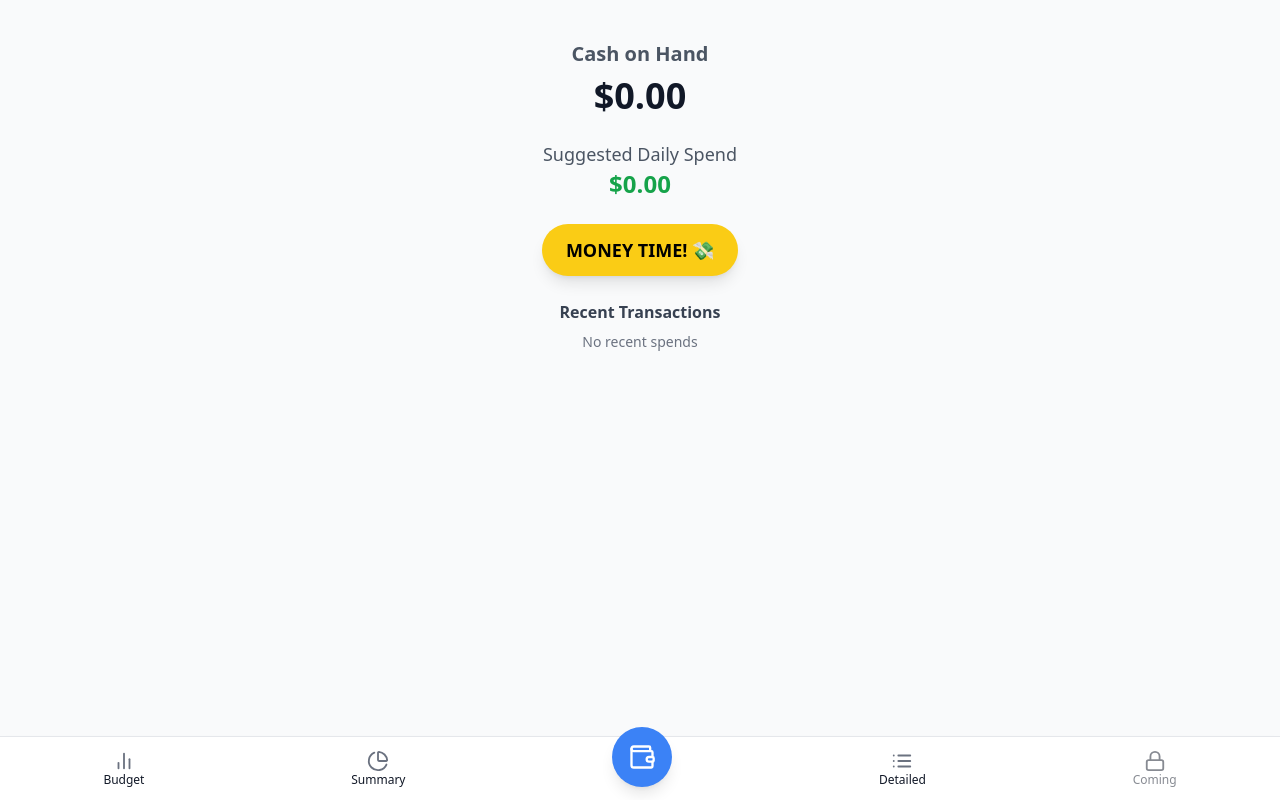
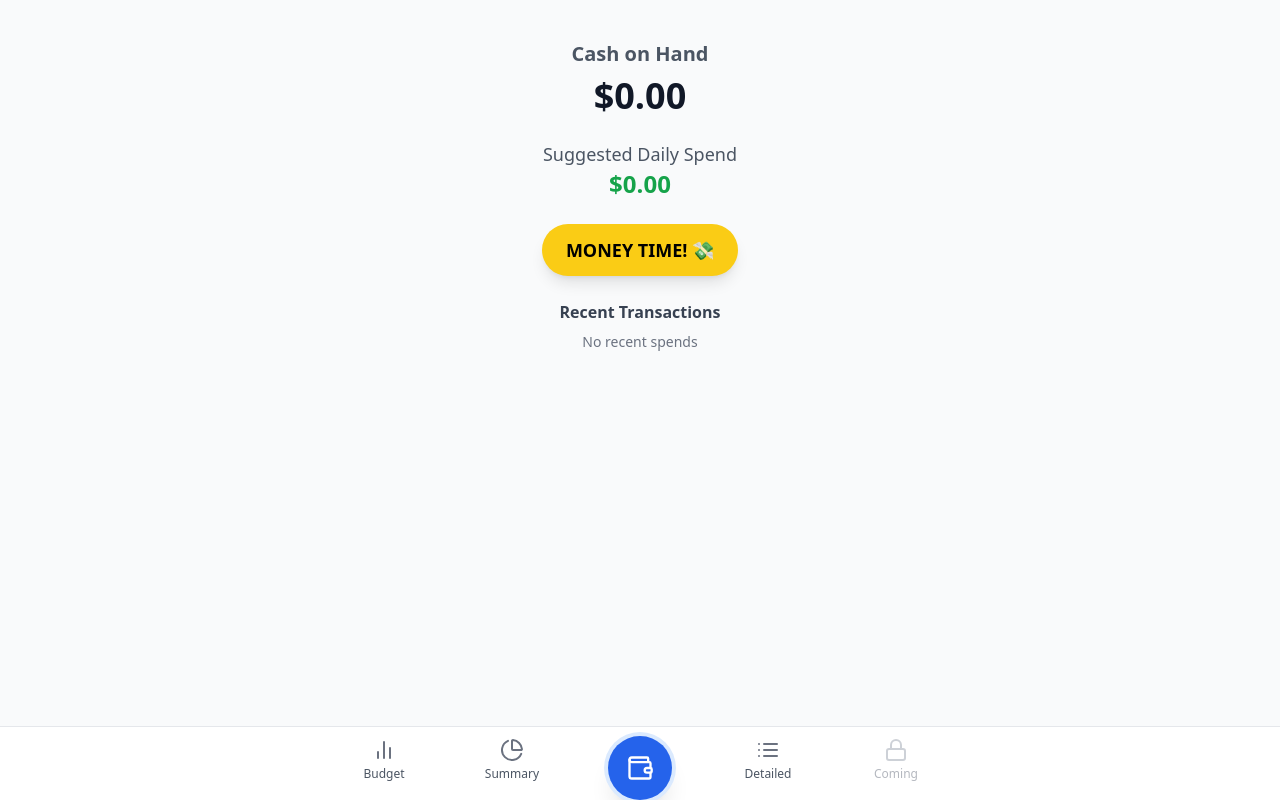
Before and after one commit to crampdg/expense-tracker, a React (Create React App) app: page / in a window 1280 px wide. Built offline with nearby package versions, Linux system fonts and the light colour scheme.

Commit message:
bottomnav ui update

```diff
--- a/src/components/ui/BottomNav.jsx
+++ b/src/components/ui/BottomNav.jsx
@@ -1,41 +1,195 @@
-import { Wallet, BarChart2, PieChart, List, Lock } from "lucide-react"
+import { useCallback, useMemo } from "react";
+import { Wallet, BarChart2, PieChart, List, Lock } from "lucide-react";
 
+/**
+ * BottomNav
+ *
+ * Props:
+ *  - active: "wallet" | "budget" | "summary" | "detailed" | "settings" | "coming"
+ *  - setActive: (key) => void
+ *
+ * Features:
+ *  - Large tap targets + iOS safe-area padding
+ *  - Clear active state (color + dot indicator)
+ *  - Accessible (role="tablist"/"tab", aria-selected, aria-labels)
+ *  - Keyboard arrows (← →) to switch tabs
+ *  - Raised center Wallet action
+ */
 export default function BottomNav({ active, setActive }) {
+  const items = useMemo(
+    () => [
+      { key: "budget", label: "Budget", Icon: BarChart2, disabled: false },
+      { key: "summary", label: "Summary", Icon: PieChart, disabled: false },
+      // Center "wallet" is rendered separately as a raised FAB-style button
+      { key: "detailed", label: "Detailed", Icon: List, disabled: false },
+      { key: "coming", label: "Coming", Icon: Lock, disabled: true },
+    ],
+    []
+  );
+
+  const keys = useMemo(() => ["budget", "summary", "wallet", "detailed", "coming"], []);
+
+  const handleKey = useCallback(
+    (e) => {
+      if (e.key !== "ArrowLeft" && e.key !== "ArrowRight") return;
+      e.preventDefault();
+      const current = keys.indexOf(active);
+      if (current === -1) return;
+
+      let nextIndex =
+        e.key === "ArrowRight"
+          ? (current + 1) % keys.length
+          : (current - 1 + keys.length) % keys.length;
+
+      // Skip disabled destination(s)
+      let guard = 0;
+      while (keys[nextIndex] === "coming" && guard++ < keys.length) {
+        nextIndex =
+          e.key === "ArrowRight"
+            ? (nextIndex + 1) % keys.length
+            : (nextIndex - 1 + keys.length) % keys.length;
+      }
+      setActive(keys[nextIndex]);
+    },
+    [active, keys, setActive]
+  );
+
+  const baseBtn =
+    "flex flex-col items-center justify-center gap-1 min-w-[64px] px-3 py-2 text-xs font-medium " +
+    "focus:outline-none focus-visible:ring-2 focus-visible:ring-blue-500 focus-visible:ring-offset-2 rounded-xl";
+
+  const inactiveIcon = "text-gray-500";
+  const activeIcon = "text-blue-600";
+  const inactiveText = "text-gray-600";
+  const activeText = "text-blue-700";
+
   return (
-    <nav className="fixed bottom-0 left-0 right-0 bg-white border-t shadow-md flex justify-around items-center h-16">
-
+    <nav
+      className="fixed bottom-0 left-0 right-0 z-50 bg-white/90 backdrop-blur border-t border-gray-200 h-[74px]
+                 pb-[env(safe-area-inset-bottom)]"
+      role="tablist"
+      aria-label="Primary"
+      onKeyDown={handleKey}
+    >
+      <div className="relative mx-auto max-w-screen-sm h-full">
+        {/* Bar content */}
+        <div className="grid grid-cols-5 h-full items-end">
           {/* Budget */}
-      <button onClick={() => setActive("budget")} className="flex flex-col items-center">
-        <BarChart2 size={22} className={active === "budget" ? "text-blue-500" : "text-gray-500"} />
-        <span className="text-xs">Budget</span>
+          <div className="flex justify-center">
+            <button
+              type="button"
+              role="tab"
+              aria-selected={active === "budget"}
+              aria-label="Budget"
+              onClick={() => setActive("budget")}
+              className={`${baseBtn}`}
+            >
+              <BarChart2
+                size={24}
+                className={active === "budget" ? activeIcon : inactiveIcon}
+              />
+              <span
+                className={`${active === "budget" ? activeText : inactiveText}`}
+              >
+                Budget
+              </span>
+              <span
+                className={`h-1 w-1 rounded-full mt-0.5 ${
+                  active === "budget" ? "bg-blue-600" : "bg-transparent"
+                }`}
+              />
             </button>
+          </div>
 
           {/* Summary */}
-      <button onClick={() => setActive("summary")} className="flex flex-col items-center">
-        <PieChart size={22} className={active === "summary" ? "text-blue-500" : "text-gray-500"} />
-        <span className="text-xs">Summary</span>
+          <div className="flex justify-center">
+            <button
+              type="button"
+              role="tab"
+              aria-selected={active === "summary"}
+              aria-label="Summary"
+              onClick={() => setActive("summary")}
+              className={`${baseBtn}`}
+            >
+              <PieChart
+                size={24}
+                className={active === "summary" ? activeIcon : inactiveIcon}
+              />
+              <span
+                className={`${active === "summary" ? activeText : inactiveText}`}
+              >
+                Summary
+              </span>
+              <span
+                className={`h-1 w-1 rounded-full mt-0.5 ${
+                  active === "summary" ? "bg-blue-600" : "bg-transparent"
+                }`}
+              />
             </button>
+          </div>
 
-      {/* Wallet (big button in middle) */}
+          {/* Center Wallet (raised) */}
+          <div className="flex justify-center">
             <button
+              type="button"
+              role="tab"
+              aria-selected={active === "wallet"}
+              aria-label="Wallet"
               onClick={() => setActive("wallet")}
-        className="relative -mt-6 bg-blue-500 rounded-full p-4 shadow-lg"
+              className="relative -mt-8 md:-mt-10 bg-blue-600 text-white rounded-full shadow-xl
+                         ring-4 ring-blue-100 hover:bg-blue-700 active:bg-blue-800
+                         focus:outline-none focus-visible:ring-4 focus-visible:ring-blue-500
+                         w-14 h-14 md:w-16 md:h-16 flex items-center justify-center"
             >
               <Wallet size={28} className="text-white" />
             </button>
+          </div>
 
           {/* Detailed */}
-      <button onClick={() => setActive("detailed")} className="flex flex-col items-center">
-        <List size={22} className={active === "detailed" ? "text-blue-500" : "text-gray-500"} />
-        <span className="text-xs">Detailed</span>
+          <div className="flex justify-center">
+            <button
+              type="button"
+              role="tab"
+              aria-selected={active === "detailed"}
+              aria-label="Detailed"
+              onClick={() => setActive("detailed")}
+              className={`${baseBtn}`}
+            >
+              <List
+                size={24}
+                className={active === "detailed" ? activeIcon : inactiveIcon}
+              />
+              <span
+                className={`${active === "detailed" ? activeText : inactiveText}`}
+              >
+                Detailed
+              </span>
+              <span
+                className={`h-1 w-1 rounded-full mt-0.5 ${
+                  active === "detailed" ? "bg-blue-600" : "bg-transparent"
+                }`}
+              />
             </button>
+          </div>
 
-      {/* Coming Soon */}
-      <button disabled className="flex flex-col items-center opacity-50">
-        <Lock size={22} />
-        <span className="text-xs">Coming</span>
+          {/* Coming (disabled) */}
+          <div className="flex justify-center">
+            <button
+              type="button"
+              role="tab"
+              aria-selected={false}
+              aria-label="Coming soon"
+              disabled
+              className={`${baseBtn} opacity-50 cursor-not-allowed`}
+              title="Coming soon"
+            >
+              <Lock size={24} className="text-gray-400" />
+              <span className="text-gray-500">Coming</span>
+              <span className="h-1 w-1 rounded-full mt-0.5 bg-transparent" />
             </button>
-
+          </div>
+        </div>
+      </div>
     </nav>
-  )
+  );
 }
```
Lines whose indentation alone changed are shown as unchanged.
